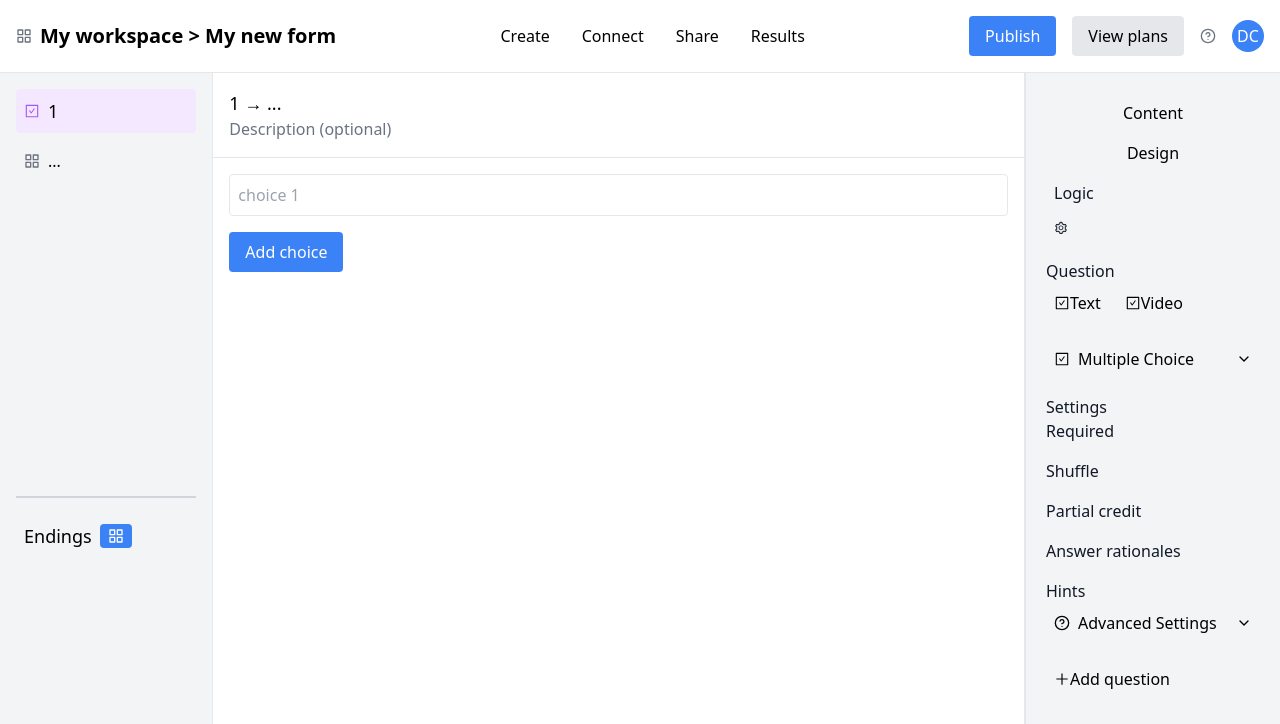
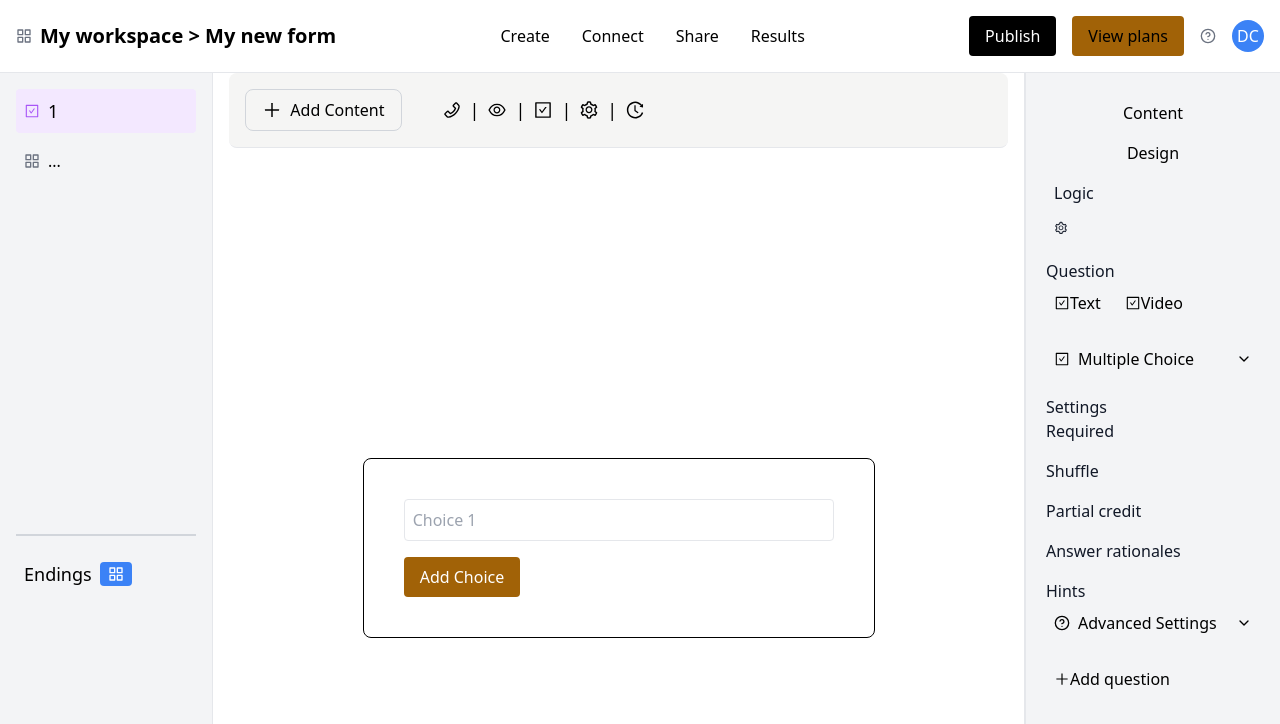
Before and after one commit to DrissaCoulibaly729/Projet-Stage3-Cloner-Typeform, a React (Create React App) app: page /workspace in a window 1280 px wide. Shown: the top 724 px of the page. Built offline with nearby package versions, Linux system fonts and the light colour scheme.

Commit message:
new commit

```diff
--- a/src/App.js
+++ b/src/App.js
@@ -7,6 +7,7 @@ import './index.css';
 import LoginPage from './pages/LoginPage';
 import AddContent from './pages/AddContent';
 import Workspace from './pages/Workspace';
+import FormContent from './pages/FormContent';
 
 
 function App() {
@@ -20,6 +21,7 @@ function App() {
           <Route path="/dashboard" element={<Dashboard/>} />
           <Route path="/form" element={<AddContent/>} />
           <Route path="/workspace" element={<Workspace/>} />
+          <Route path="/formContent" element={<FormContent/>} />
           {/* Ajoutez d'autres routes ici */}
         </Routes>
       </div>
--- a/src/components/Workspace/ContentBody.js
+++ b/src/components/Workspace/ContentBody.js
@@ -2,13 +2,15 @@ import React from 'react';
 
 const ContentBody = () => {
   return (
-    <div className="p-4">
-      <input
-        type="text"
-        placeholder="choice 1"
-        className="block w-full p-2 border rounded mb-4"
-      />
-      <button className="py-2 px-4 bg-blue-500 text-white rounded">Add choice</button>
+    <div className="flex justify-center items-center h-screen">
+      <div className="p-10 bg-white border border-black rounded-lg max-w-lg w-full">
+        <input
+          type="text"
+          placeholder="Choice 1"
+          className="block w-full p-2 border rounded mb-4"
+        />
+        <button className="py-2 px-4 bg-yellow-700 text-white rounded">Add Choice</button>
+      </div>
     </div>
   );
 };
--- a/src/components/Workspace/ContentHeader.js
+++ b/src/components/Workspace/ContentHeader.js
@@ -1,10 +1,26 @@
 import React from 'react';
+import { AiOutlinePlus, AiOutlinePhone, AiOutlineEye, AiOutlineCheckSquare, AiOutlineHistory, AiOutlineSetting } from 'react-icons/ai';
 
 const ContentHeader = () => {
   return (
-    <div className="bg-white p-4 border-b">
-      <div className="text-lg font-medium">1 → ...</div>
-      <p className="text-gray-500">Description (optional)</p>
+    <div className="bg-stone-100 p-4 mx-4 border-b rounded-lg flex items-center">
+      <div className="">
+        <button className="flex items-center gap-2 focus:outline-none border border-gray-300 rounded-lg px-4 py-2">
+          <AiOutlinePlus className="text-xl" />
+          <span>Add Content</span>
+        </button>
+      </div>
+      <div className="ml-10 flex items-center gap-2">
+        <AiOutlinePhone className="text-xl" />
+        <span className="text-lg">|</span>
+        <AiOutlineEye className="text-xl" />
+        <span className="text-lg">|</span>
+        <AiOutlineCheckSquare className="text-xl" />
+        <span className="text-lg">|</span>
+        <AiOutlineSetting className="text-xl" />
+        <span className="text-lg">|</span>
+        <AiOutlineHistory className="text-xl" />
+      </div>
     </div>
   );
 };
--- a/src/components/Workspace/Navbar.js
+++ b/src/components/Workspace/Navbar.js
@@ -15,8 +15,8 @@ const Navbar = () => {
         <span>Results</span>
       </div>
       <div className="flex items-center space-x-4">
-        <button className="bg-blue-500 text-white px-4 py-2 rounded">Publish</button>
-        <button className="bg-gray-200 text-black px-4 py-2 rounded">View plans</button>
+        <button className="bg-black text-white px-4 py-2 rounded">Publish</button>
+        <button className="bg-yellow-700 text-black px-4 py-2 rounded">View plans</button>
         <FiHelpCircle className="text-gray-500" />
         <div className="w-8 h-8 bg-blue-500 rounded-full flex items-center justify-center text-white">DC</div>
       </div>
```
